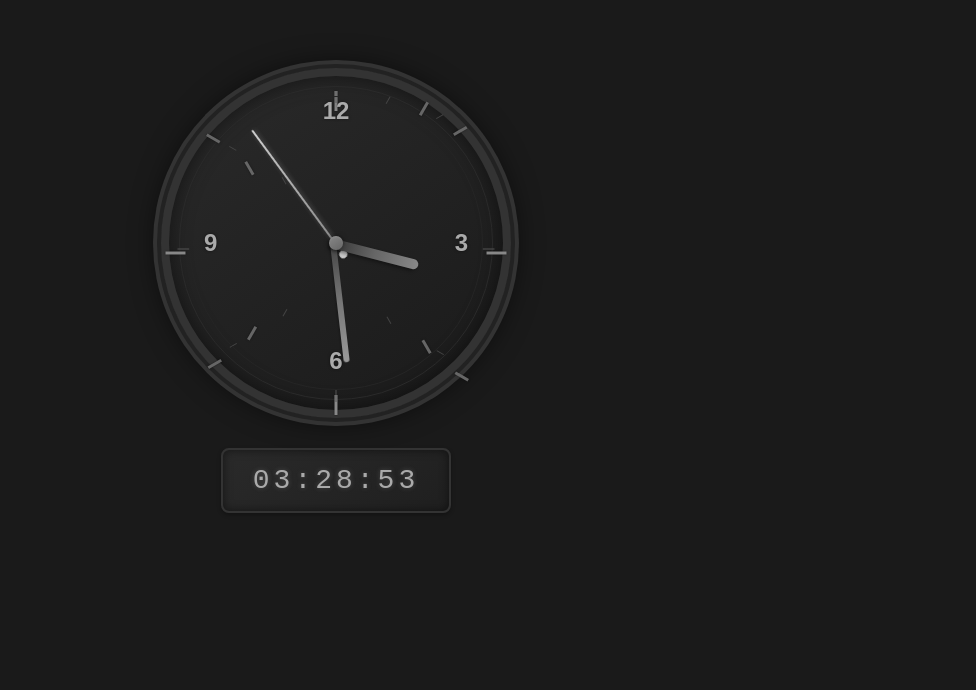
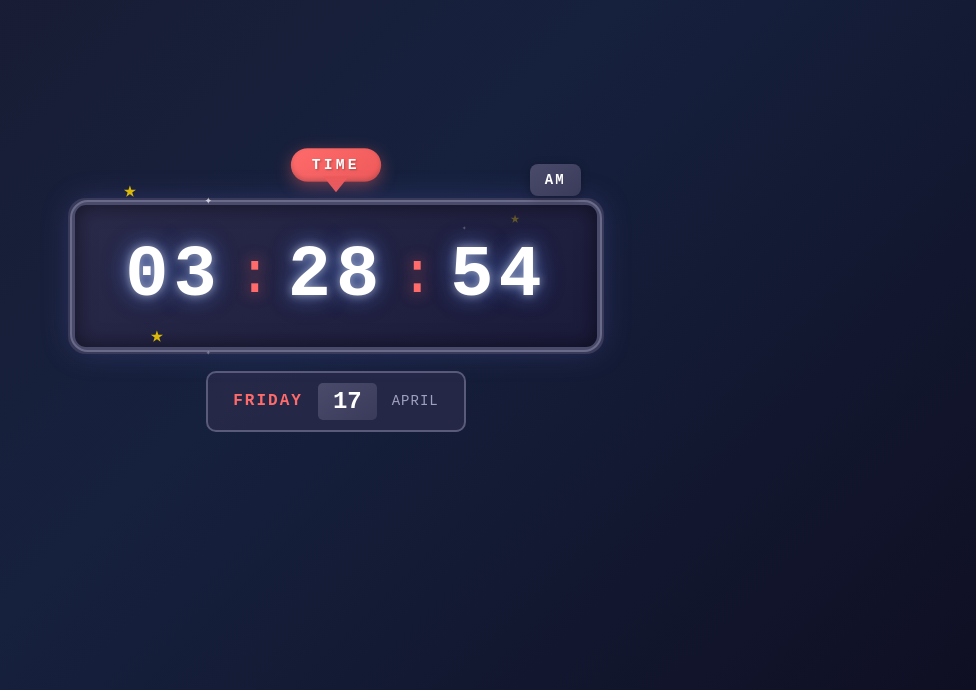
Before and after one commit to SardorchikDev/Clock, a plain HTML site: page index.html in a window 1280 px wide. Shown: the part 110-800 px from the top of the page, without its empty margins (304-1280 px from the left). Drawn offline with Linux system fonts and the light colour scheme.

Commit message:
Manga style digital clock with anime aesthetic, speech bubble, stars, and date display

```diff
--- a/index.html
+++ b/index.html
@@ -3,57 +3,44 @@
 <head>
     <meta charset="UTF-8">
     <meta name="viewport" content="width=device-width, initial-scale=1.0">
-    <title>Monochrome Clock</title>
+    <title>Manga Style Clock</title>
     <link rel="stylesheet" href="style.css">
 </head>
 <body>
     <div class="clock-container">
-        <div class="clock">
-            <div class="clock-face">
-                <!-- Hour markers -->
-                <div class="marker marker-12"></div>
-                <div class="marker marker-1"></div>
-                <div class="marker marker-2"></div>
-                <div class="marker marker-3"></div>
-                <div class="marker marker-4"></div>
-                <div class="marker marker-5"></div>
-                <div class="marker marker-6"></div>
-                <div class="marker marker-7"></div>
-                <div class="marker marker-8"></div>
-                <div class="marker marker-9"></div>
-                <div class="marker marker-10"></div>
-                <div class="marker marker-11"></div>
+        <!-- Manga-style speech bubble -->
+        <div class="speech-bubble">
+            <div class="bubble-text">TIME</div>
+        </div>
 
-                <!-- Minute markers (every 5 minutes) -->
-                <div class="minute-marker minute-5"></div>
-                <div class="minute-marker minute-10"></div>
-                <div class="minute-marker minute-15"></div>
-                <div class="minute-marker minute-20"></div>
-                <div class="minute-marker minute-25"></div>
-                <div class="minute-marker minute-30"></div>
-                <div class="minute-marker minute-35"></div>
-                <div class="minute-marker minute-40"></div>
-                <div class="minute-marker minute-45"></div>
-                <div class="minute-marker minute-50"></div>
-                <div class="minute-marker minute-55"></div>
-                <div class="minute-marker minute-0"></div>
+        <!-- Main digital clock display -->
+        <div class="digital-clock" id="digital-clock">
+            <span class="time-segment hours">00</span>
+            <span class="time-separator">:</span>
+            <span class="time-segment minutes">00</span>
+            <span class="time-separator">:</span>
+            <span class="time-segment seconds">00</span>
+        </div>
 
-                <!-- Hour numbers -->
-                <div class="number number-12">12</div>
-                <div class="number number-3">3</div>
-                <div class="number number-6">6</div>
-                <div class="number number-9">9</div>
+        <!-- Manga-style decorative elements -->
+        <div class="manga-decoration">
+            <div class="star star-1">★</div>
+            <div class="star star-2">★</div>
+            <div class="star star-3">★</div>
+            <div class="sparkle sparkle-1">✦</div>
+            <div class="sparkle sparkle-2">✦</div>
+            <div class="sparkle sparkle-3">✦</div>
+        </div>
 
-                <!-- Clock hands -->
-                <div class="hand hour-hand" id="hour-hand"></div>
-                <div class="hand minute-hand" id="minute-hand"></div>
-                <div class="hand second-hand" id="second-hand"></div>
+        <!-- Date display in manga style -->
+        <div class="date-display" id="date-display">
+            <span class="day-name">MONDAY</span>
+            <span class="date-number">01</span>
+            <span class="month-name">JANUARY</span>
+        </div>
 
-                <!-- Center dot -->
-                <div class="center-dot"></div>
-            </div>
-        </div>
-        <div class="digital-clock" id="digital-clock">00:00:00</div>
+        <!-- Am/Pm indicator -->
+        <div class="ampm-indicator" id="ampm-indicator">AM</div>
     </div>
 
     <script src="script.js"></script>
--- a/script.js
+++ b/script.js
@@ -1,47 +1,70 @@
-// Monochrome Clock JavaScript
+// Manga Style Digital Clock JavaScript
 function updateClock() {
     const now = new Date();
 
     const hours = now.getHours();
     const minutes = now.getMinutes();
     const seconds = now.getSeconds();
-    const milliseconds = now.getMilliseconds();
 
-    // Calculate smooth hand movements with sub-second precision
-    const secondDegrees = (seconds + milliseconds / 1000) * 6;
-    const minuteDegrees = (minutes + seconds / 60 + milliseconds / 60000) * 6;
-    const hourDegrees = ((hours % 12) + minutes / 60 + seconds / 3600) * 30;
+    // Format time segments
+    const formattedHours = hours.toString().padStart(2, '0');
+    const formattedMinutes = minutes.toString().padStart(2, '0');
+    const formattedSeconds = seconds.toString().padStart(2, '0');
 
-    // Apply rotations with smooth transitions
-    const secondHand = document.getElementById('second-hand');
-    const minuteHand = document.getElementById('minute-hand');
-    const hourHand = document.getElementById('hour-hand');
+    // Update digital clock display
+    const hoursElement = document.querySelector('.time-segment.hours');
+    const minutesElement = document.querySelector('.time-segment.minutes');
+    const secondsElement = document.querySelector('.time-segment.seconds');
 
-    if (secondHand) {
-        secondHand.style.transform = `translateX(-50%) rotate(${secondDegrees}deg)`;
-    }
-    if (minuteHand) {
-        minuteHand.style.transform = `translateX(-50%) rotate(${minuteDegrees}deg)`;
-    }
-    if (hourHand) {
-        hourHand.style.transform = `translateX(-50%) rotate(${hourDegrees}deg)`;
+    if (hoursElement) hoursElement.textContent = formattedHours;
+    if (minutesElement) minutesElement.textContent = formattedMinutes;
+    if (secondsElement) secondsElement.textContent = formattedSeconds;
+
+    // Update AM/PM indicator
+    const ampmElement = document.getElementById('ampm-indicator');
+    if (ampmElement) {
+        ampmElement.textContent = hours >= 12 ? 'PM' : 'AM';
     }
 
-    // Update digital clock
-    const digitalClock = document.getElementById('digital-clock');
-    if (digitalClock) {
-        const formattedHours = hours.toString().padStart(2, '0');
-        const formattedMinutes = minutes.toString().padStart(2, '0');
-        const formattedSeconds = seconds.toString().padStart(2, '0');
-        digitalClock.textContent = `${formattedHours}:${formattedMinutes}:${formattedSeconds}`;
-    }
+    // Update date display
+    updateDateDisplay(now);
 }
 
-// Update clock every 16ms for smooth animation (~60fps)
+function updateDateDisplay(date) {
+    const days = ['SUNDAY', 'MONDAY', 'TUESDAY', 'WEDNESDAY', 'THURSDAY', 'FRIDAY', 'SATURDAY'];
+    const months = ['JANUARY', 'FEBRUARY', 'MARCH', 'APRIL', 'MAY', 'JUNE',
+                    'JULY', 'AUGUST', 'SEPTEMBER', 'OCTOBER', 'NOVEMBER', 'DECEMBER'];
+
+    const dayNameElement = document.querySelector('.day-name');
+    const dateNumberElement = document.querySelector('.date-number');
+    const monthNameElement = document.querySelector('.month-name');
+
+    if (dayNameElement) dayNameElement.textContent = days[date.getDay()];
+    if (dateNumberElement) dateNumberElement.textContent = date.getDate().toString().padStart(2, '0');
+    if (monthNameElement) monthNameElement.textContent = months[date.getMonth()];
+}
+
+// Add some interactivity - glow effect on hover
+function addInteractivity() {
+    const timeSegments = document.querySelectorAll('.time-segment');
+    timeSegments.forEach(segment => {
+        segment.addEventListener('mouseenter', () => {
+            segment.classList.add('active');
+        });
+        segment.addEventListener('mouseleave', () => {
+            segment.classList.remove('active');
+        });
+    });
+}
+
+// Start the clock
 function startClock() {
     updateClock();
-    setInterval(updateClock, 16);
+    setInterval(updateClock, 1000); // Update every second
+
+    // Add interactivity after DOM is ready
+    setTimeout(addInteractivity, 100);
 }
 
-// Start the clock when page loads
+// Initialize when page loads
 document.addEventListener('DOMContentLoaded', startClock);
--- a/style.css
+++ b/style.css
@@ -1,4 +1,4 @@
-/* Monochrome Clock Styles */
+/* Manga Style Clock - Dark Theme */
 * {
     margin: 0;
     padding: 0;
@@ -6,223 +6,206 @@
 }
 
 body {
-    background-color: #1a1a1a;
+    background: linear-gradient(135deg, #1a1a2e 0%, #16213e 50%, #0f0f23 100%);
     min-height: 100vh;
     display: flex;
     justify-content: center;
     align-items: center;
-    font-family: 'Courier New', monospace;
+    font-family: 'Courier New', 'Lucida Console', monospace;
+    overflow: hidden;
 }
 
 .clock-container {
     display: flex;
     flex-direction: column;
     align-items: center;
-    gap: 30px;
-}
-
-.clock {
-    width: 350px;
-    height: 350px;
-    background: linear-gradient(145deg, #2a2a2a, #1a1a1a);
-    border-radius: 50%;
-    border: 8px solid #333;
-    box-shadow:
-        0 0 0 4px #222,
-        0 0 0 8px #333,
-        0 0 30px rgba(0, 0, 0, 0.8),
-        inset 0 0 20px rgba(0, 0, 0, 0.5);
+    gap: 20px;
     position: relative;
 }
 
-.clock-face {
-    width: 100%;
-    height: 100%;
+/* Speech bubble for manga effect */
+.speech-bubble {
+    background: linear-gradient(145deg, #ff6b6b, #ee5a5a);
+    padding: 8px 20px;
+    border-radius: 20px;
     position: relative;
-    border-radius: 50%;
+    box-shadow:
+        0 4px 15px rgba(255, 107, 107, 0.4),
+        inset 0 -2px 5px rgba(0, 0, 0, 0.2);
+    animation: pulse 2s ease-in-out infinite;
 }
 
-/* Hour markers */
-.marker {
+.speech-bubble::after {
+    content: '';
     position: absolute;
-    background-color: #666;
-    width: 3px;
-    height: 15px;
+    bottom: -10px;
     left: 50%;
-    transform-origin: bottom center;
     transform: translateX(-50%);
-    box-shadow: 0 0 2px rgba(0,0,0,0.5);
+    border-left: 12px solid transparent;
+    border-right: 12px solid transparent;
+    border-top: 15px solid #ee5a5a;
 }
 
-.marker-12 { top: 15px; height: 20px; background-color: #888; }
-.marker-1 { top: 25px; left: 75%; transform: rotate(30deg) translateX(-50%); }
-.marker-2 { top: 45px; left: 85%; transform: rotate(60deg) translateX(-50%); }
-.marker-3 { top: 50%; right: 15px; left: auto; transform: translateY(-50%) rotate(90deg); height: 20px; background-color: #888; }
-.marker-4 { top: 85%; left: 85%; transform: rotate(120deg) translateX(-50%); }
-.marker-5 { top: 75%; left: 75%; transform: rotate(150deg) translateX(-50%); }
-.marker-6 { bottom: 15px; left: 50%; transform: translateX(-50%) rotate(180deg); height: 20px; background-color: #888; }
-.marker-7 { bottom: 25%; left: 25%; transform: rotate(210deg) translateX(-50%); }
-.marker-8 { bottom: 15%; left: 15%; transform: rotate(240deg) translateX(-50%); }
-.marker-9 { top: 50%; left: 15px; transform: translateY(-50%) rotate(270deg); height: 20px; background-color: #888; }
-.marker-10 { top: 15%; left: 15%; transform: rotate(300deg) translateX(-50%); }
-.marker-11 { top: 25%; left: 25%; transform: rotate(330deg) translateX(-50%); }
-
-/* Additional minute markers */
-.minute-marker {
-    position: absolute;
-    background-color: #444;
-    width: 1px;
-    height: 8px;
-    left: 50%;
-    transform-origin: bottom center;
-    transform: translateX(-50%);
+.bubble-text {
+    color: #fff;
+    font-size: 14px;
+    font-weight: bold;
+    letter-spacing: 3px;
+    text-shadow: 1px 1px 2px rgba(0, 0, 0, 0.3);
 }
 
-.minute-0 { top: 15px; height: 12px; background-color: #555; }
-.minute-5 { top: 20px; left: 65%; transform: rotate(30deg) translateX(-50%); }
-.minute-10 { top: 35px; left: 80%; transform: rotate(60deg) translateX(-50%); }
-.minute-15 { top: 50%; right: 20px; left: auto; transform: translateY(-50%) rotate(90deg); height: 12px; background-color: #555; }
-.minute-20 { top: 80%; left: 80%; transform: rotate(120deg) translateX(-50%); }
-.minute-25 { top: 70%; left: 65%; transform: rotate(150deg) translateX(-50%); }
-.minute-30 { bottom: 20px; left: 50%; transform: translateX(-50%) rotate(180deg); height: 12px; background-color: #555; }
-.minute-35 { bottom: 30%; left: 35%; transform: rotate(210deg) translateX(-50%); }
-.minute-40 { bottom: 20%; left: 20%; transform: rotate(240deg) translateX(-50%); }
-.minute-45 { top: 50%; left: 20px; transform: translateY(-50%) rotate(270deg); height: 12px; background-color: #555; }
-.minute-50 { top: 20%; left: 20%; transform: rotate(300deg) translateX(-50%); }
-.minute-55 { top: 30%; left: 35%; transform: rotate(330deg) translateX(-50%); }
-
-/* Hour numbers */
-.number {
-    position: absolute;
-    color: #aaa;
-    font-size: 24px;
-    font-weight: bold;
-    transform: translate(-50%, -50%);
-    text-shadow: 0 0 3px rgba(0,0,0,0.5);
-    font-family: 'Arial', sans-serif;
+/* Main digital clock */
+.digital-clock {
+    background: linear-gradient(145deg, #2a2a4a, #1a1a3a);
+    padding: 30px 50px;
+    border-radius: 15px;
+    border: 4px solid #4a4a6a;
+    box-shadow:
+        0 0 0 3px #3a3a5a,
+        0 0 30px rgba(100, 100, 200, 0.3),
+        inset 0 0 20px rgba(0, 0, 0, 0.5);
+    display: flex;
+    align-items: center;
+    gap: 15px;
+    position: relative;
 }
 
-.number-12 { top: 35px; left: 50%; }
-.number-3 { top: 50%; right: 35px; left: auto; transform: translateY(-50%); }
-.number-6 { bottom: 35px; left: 50%; transform: translateX(-50%); }
-.number-9 { top: 50%; left: 35px; transform: translateY(-50%); }
-
-/* Clock hands */
-.hand {
-    position: absolute;
-    bottom: 50%;
-    left: 50%;
-    transform-origin: bottom center;
-    transform: translateX(-50%) rotate(0deg);
-    border-radius: 4px;
-    transition: transform 0.1s ease-out;
-}
-
-.hour-hand {
-    width: 10px;
-    height: 90px;
-    background: linear-gradient(to top, #333, #666, #888);
-    z-index: 3;
-    margin-left: -5px;
-    border-radius: 5px 5px 2px 2px;
-    box-shadow: 2px 2px 4px rgba(0,0,0,0.4);
-}
-
-.minute-hand {
-    width: 6px;
-    height: 120px;
-    background: linear-gradient(to top, #444, #777, #999);
-    z-index: 2;
-    margin-left: -3px;
-    border-radius: 3px 3px 1px 1px;
-    box-shadow: 1px 1px 3px rgba(0,0,0,0.3);
-}
-
-.second-hand {
-    width: 2px;
-    height: 140px;
-    background: linear-gradient(to top, #888, #ccc);
-    z-index: 1;
-    margin-left: -1px;
-    box-shadow: 1px 1px 2px rgba(0,0,0,0.2);
-    animation: second-hand-glow 1s ease-in-out infinite alternate;
-}
-
-@keyframes second-hand-glow {
-    from {
-        box-shadow: 1px 1px 2px rgba(0,0,0,0.2);
-    }
-    to {
-        box-shadow: 1px 1px 4px rgba(200,200,200,0.3);
-    }
-}
-
-.second-hand::after {
+.digital-clock::before {
     content: '';
     position: absolute;
-    bottom: -18px;
-    left: 50%;
-    transform: translateX(-50%);
-    width: 8px;
-    height: 8px;
-    background-color: #ccc;
-    border-radius: 50%;
-    box-shadow: 0 0 3px rgba(0,0,0,0.3);
-}
-
-/* Center dot enhancement */
-.center-dot {
-    position: absolute;
-    top: 50%;
-    left: 50%;
-    transform: translate(-50%, -50%);
-    width: 14px;
-    height: 14px;
-    background: linear-gradient(145deg, #888, #666);
-    border-radius: 50%;
-    z-index: 4;
-    box-shadow:
-        0 0 5px rgba(0,0,0,0.5),
-        inset 0 1px 2px rgba(255,255,255,0.1);
-}
-
-/* Digital clock */
-.digital-clock {
-    color: #aaa;
-    font-size: 28px;
-    letter-spacing: 4px;
-    background: linear-gradient(145deg, #2a2a2a, #1f1f1f);
-    padding: 15px 30px;
-    border-radius: 8px;
-    border: 2px solid #333;
-    box-shadow:
-        inset 0 0 10px rgba(0, 0, 0, 0.5),
-        0 2px 4px rgba(0,0,0,0.3);
-    font-family: 'Courier New', monospace;
-    text-shadow: 0 0 5px rgba(170,170,170,0.3);
-}
-
-/* Additional clock face details */
-.clock-face::before {
-    content: '';
-    position: absolute;
-    top: 10px;
-    left: 10px;
-    right: 10px;
-    bottom: 10px;
-    border: 1px solid #2a2a2a;
-    border-radius: 50%;
+    top: -5px;
+    left: -5px;
+    right: -5px;
+    bottom: -5px;
+    border: 2px solid #6a6a8a;
+    border-radius: 18px;
     pointer-events: none;
 }
 
-.clock-face::after {
-    content: '';
+.time-segment {
+    font-size: 72px;
+    font-weight: bold;
+    color: #fff;
+    text-shadow:
+        0 0 10px rgba(255, 255, 255, 0.5),
+        0 0 20px rgba(100, 150, 255, 0.5),
+        0 0 30px rgba(100, 150, 255, 0.3);
+    letter-spacing: 5px;
+    min-width: 80px;
+    text-align: center;
+}
+
+.time-separator {
+    font-size: 60px;
+    color: #ff6b6b;
+    text-shadow: 0 0 15px rgba(255, 107, 107, 0.7);
+    animation: blink 1s ease-in-out infinite;
+}
+
+/* Manga decoration stars */
+.manga-decoration {
     position: absolute;
-    top: 20px;
-    left: 20px;
-    right: 20px;
-    bottom: 20px;
-    border: 1px solid #252525;
-    border-radius: 50%;
+    width: 100%;
+    height: 100%;
     pointer-events: none;
 }
+
+.star {
+    position: absolute;
+    color: #ffd700;
+    font-size: 20px;
+    animation: twinkle 1.5s ease-in-out infinite;
+}
+
+.star-1 { top: 10%; left: 10%; animation-delay: 0s; }
+.star-2 { top: 20%; right: 15%; animation-delay: 0.5s; }
+.star-3 { bottom: 30%; left: 15%; animation-delay: 1s; }
+
+.sparkle {
+    position: absolute;
+    color: #fff;
+    font-size: 14px;
+    animation: sparkle 2s ease-in-out infinite;
+}
+
+.sparkle-1 { top: 15%; left: 25%; animation-delay: 0.3s; }
+.sparkle-2 { top: 25%; right: 25%; animation-delay: 0.8s; }
+.sparkle-3 { bottom: 25%; left: 25%; animation-delay: 1.3s; }
+
+/* Date display */
+.date-display {
+    display: flex;
+    align-items: center;
+    gap: 15px;
+    background: rgba(42, 42, 74, 0.8);
+    padding: 10px 25px;
+    border-radius: 10px;
+    border: 2px solid #5a5a7a;
+}
+
+.day-name {
+    color: #ff6b6b;
+    font-size: 16px;
+    font-weight: bold;
+    letter-spacing: 2px;
+}
+
+.date-number {
+    color: #fff;
+    font-size: 24px;
+    font-weight: bold;
+    background: linear-gradient(145deg, #4a4a6a, #3a3a5a);
+    padding: 5px 15px;
+    border-radius: 5px;
+}
+
+.month-name {
+    color: #a0a0c0;
+    font-size: 14px;
+    letter-spacing: 1px;
+}
+
+/* AM/PM indicator */
+.ampm-indicator {
+    position: absolute;
+    top: 15px;
+    right: 20px;
+    background: linear-gradient(145deg, #4a4a6a, #3a3a5a);
+    color: #fff;
+    padding: 8px 15px;
+    border-radius: 8px;
+    font-size: 14px;
+    font-weight: bold;
+    letter-spacing: 2px;
+    box-shadow: 0 2px 10px rgba(0, 0, 0, 0.3);
+}
+
+/* Animations */
+@keyframes pulse {
+    0%, 100% { transform: scale(1); }
+    50% { transform: scale(1.05); }
+}
+
+@keyframes blink {
+    0%, 100% { opacity: 1; }
+    50% { opacity: 0.3; }
+}
+
+@keyframes twinkle {
+    0%, 100% { opacity: 0.3; transform: scale(0.8); }
+    50% { opacity: 1; transform: scale(1.2); }
+}
+
+@keyframes sparkle {
+    0%, 100% { opacity: 0.2; transform: scale(0.5); }
+    50% { opacity: 0.8; transform: scale(1); }
+}
+
+/* Glow effect on time segments */
+.time-segment.active {
+    color: #fff;
+    text-shadow:
+        0 0 15px rgba(255, 255, 255, 0.8),
+        0 0 30px rgba(100, 150, 255, 0.8),
+        0 0 45px rgba(100, 150, 255, 0.5);
+}
```
